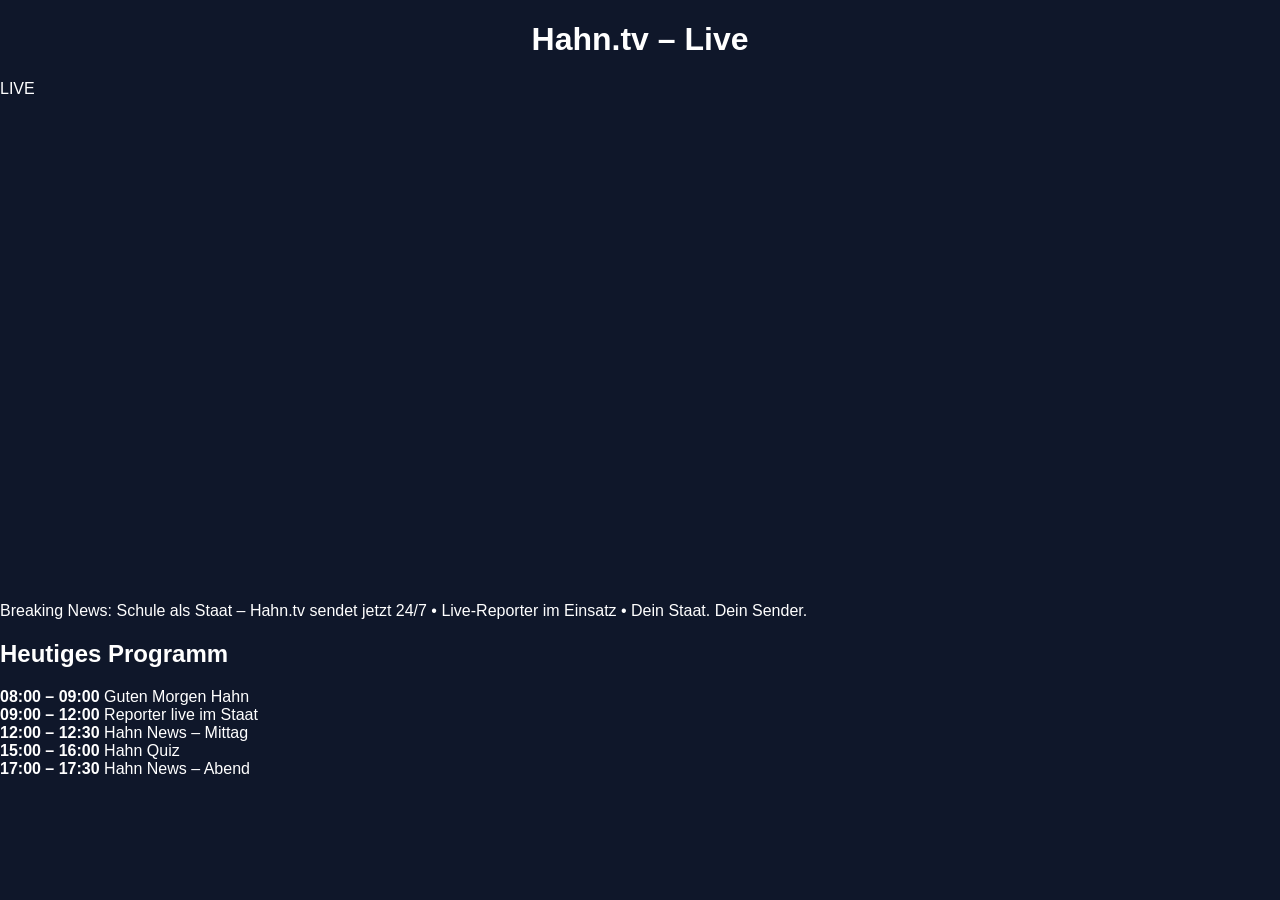
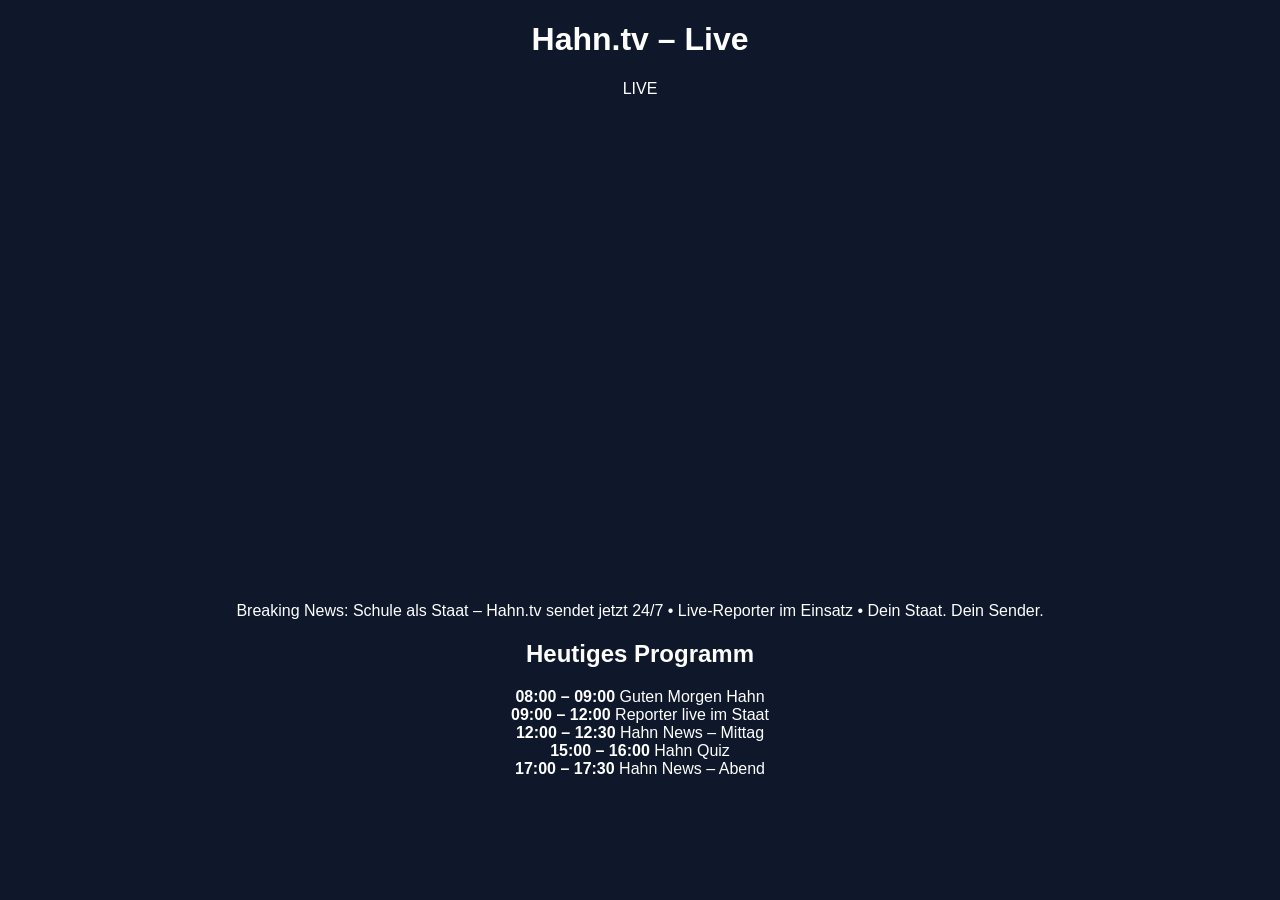

Refactor CSS styles for layout and elements

--- a/style.css
+++ b/style.css
@@ -3,77 +3,56 @@ body {
     font-family: Arial;
     background: #0f172a;
     color: white;
+    text-align: center;
 }
 
 #app {
-    padding: 15px;
     max-width: 900px;
     margin: auto;
-}
-
-h1 {
-    text-align: center;
-}
-
-.subtitle {
-    text-align: center;
-    opacity: 0.7;
+    padding: 15px;
 }
 
 .card {
     background: rgba(255,255,255,0.06);
     padding: 15px;
-    border-radius: 15px;
-    margin-top: 15px;
-}
-
-button {
-    padding: 12px;
-    border: none;
+    margin: 10px 0;
     border-radius: 12px;
-    background: #2563eb;
-    color: white;
+}
+
+input, button {
     width: 100%;
+    padding: 10px;
     margin-top: 8px;
-}
-
-/* PREMIUM */
-#premiumAd {
-    display: none;
-    background: linear-gradient(135deg,#2563eb,#7c3aed);
-    text-align: center;
-}
-
-/* ADMIN */
-#admin {
-    display: none;
-}
-
-/* LOGIN */
-input {
-    width: 100%;
-    padding: 12px;
-    margin-top: 6px;
     border-radius: 10px;
     border: none;
 }
 
-/* IMPRESSUM */
-#impressumPopup {
-    display: none;
-    position: fixed;
-    top:0;
-    left:0;
-    width:100%;
-    height:100%;
-    background: rgba(0,0,0,0.7);
-    justify-content: center;
-    align-items: center;
+button {
+    background: #2563eb;
+    color: white;
+    cursor: pointer;
 }
 
-#impressumBox {
+#ad {
+    display: none;
+}
+
+#admin {
+    display: none;
+}
+
+/* IMPRESSUM */
+#impressum {
+    display: none;
+    position: fixed;
+    inset: 0;
+    background: rgba(0,0,0,0.7);
+    align-items: center;
+    justify-content: center;
+}
+
+#impressum .box {
     background: #1e293b;
     padding: 20px;
     border-radius: 15px;
-    max-width: 400px;
 }
